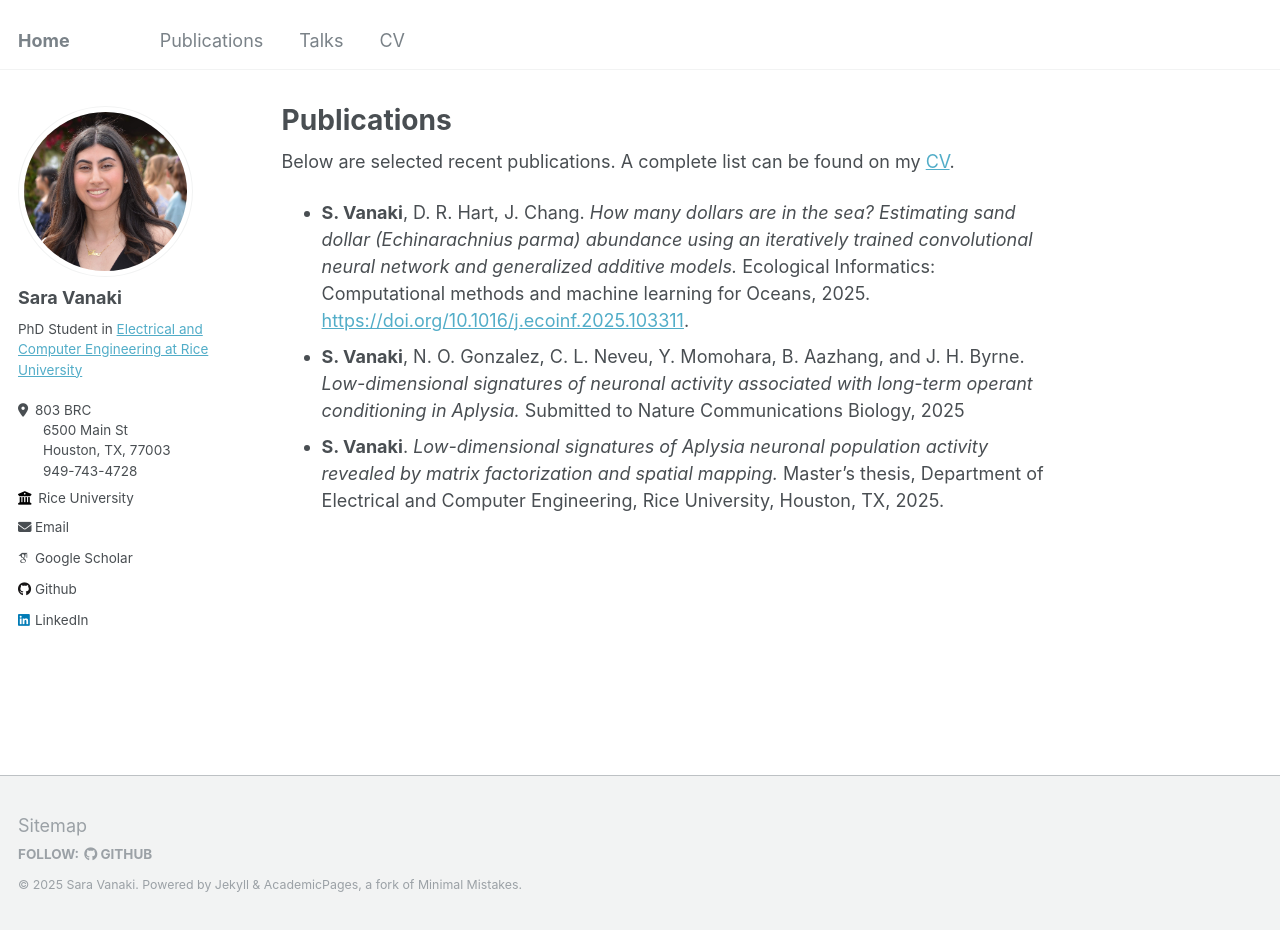
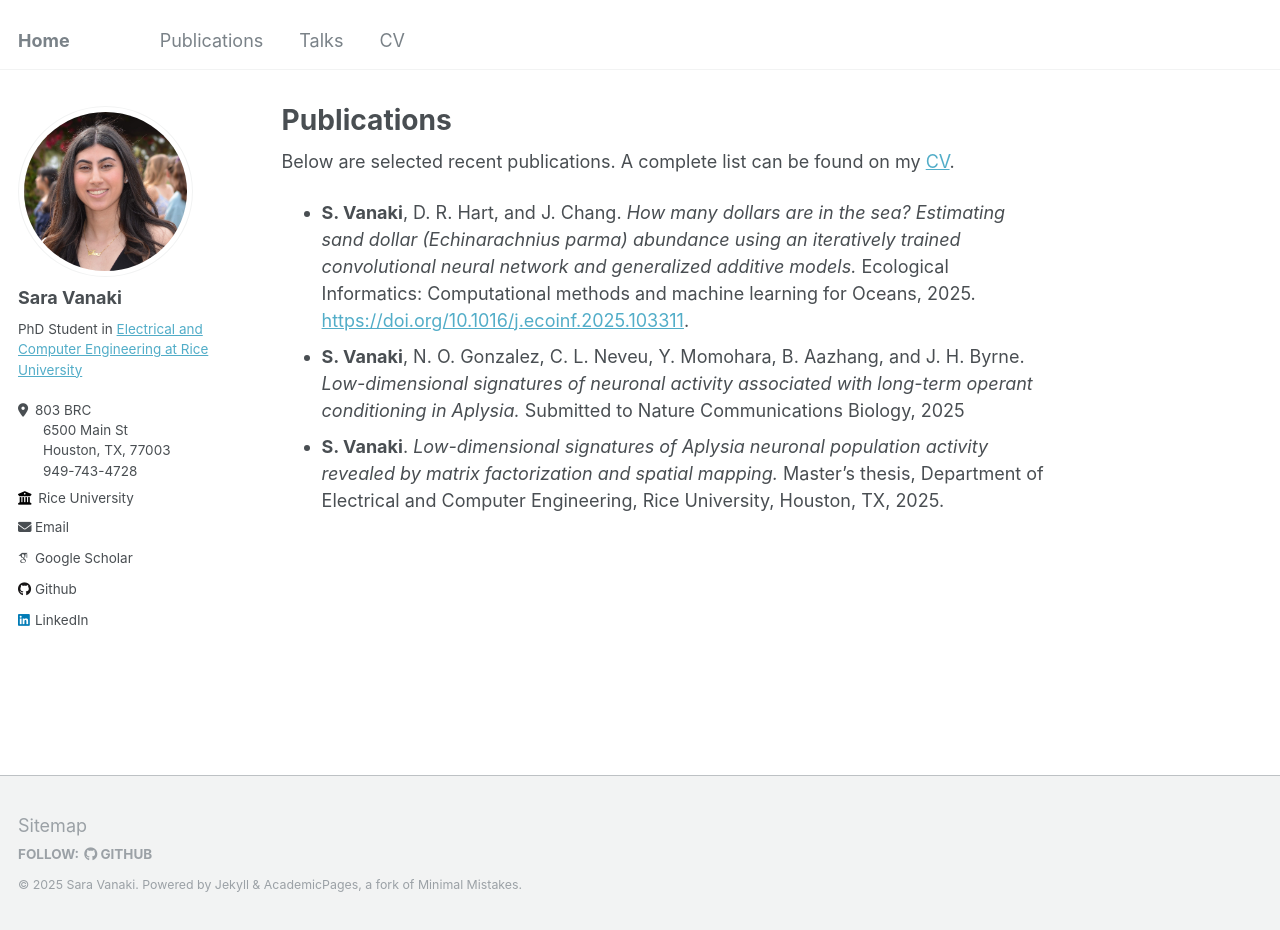
Before and after one commit to svanaki1/Sara-Vanaki, a Jekyll site: the page built from _pages/publications.md, in a window 1280 px wide and 930 px high. Built offline with Jekyll 4.4.1, drawn with Linux system fonts in a browser that asks for light colours; some web fonts are replaced.

Commit message:
Update publications.md

```diff
--- a/_pages/publications.md
+++ b/_pages/publications.md
@@ -7,6 +7,6 @@ author_profile: true
 
 Below are selected recent publications. A complete list can be found on my [CV](../files/Sara_Vanaki.pdf).
 
-* **S. Vanaki**, D. R. Hart, J. Chang. *How many dollars are in the sea? Estimating sand dollar (Echinarachnius parma) abundance using an iteratively trained convolutional neural network and generalized additive models.* Ecological Informatics: Computational methods and machine learning for Oceans, 2025. [https://doi.org/10.1016/j.ecoinf.2025.103311](https://doi.org/10.1016/j.ecoinf.2025.103311).
+* **S. Vanaki**, D. R. Hart, and J. Chang. *How many dollars are in the sea? Estimating sand dollar (Echinarachnius parma) abundance using an iteratively trained convolutional neural network and generalized additive models.* Ecological Informatics: Computational methods and machine learning for Oceans, 2025. [https://doi.org/10.1016/j.ecoinf.2025.103311](https://doi.org/10.1016/j.ecoinf.2025.103311).
 * **S. Vanaki**, N. O. Gonzalez, C. L. Neveu, Y. Momohara, B. Aazhang, and J. H. Byrne. *Low-dimensional signatures of neuronal activity associated with long-term operant conditioning in Aplysia.* Submitted to Nature Communications Biology, 2025
 * **S. Vanaki**. *Low-dimensional signatures of Aplysia neuronal population activity revealed by matrix factorization and spatial mapping.* Master’s thesis, Department of Electrical and Computer Engineering, Rice University, Houston, TX, 2025.
```
